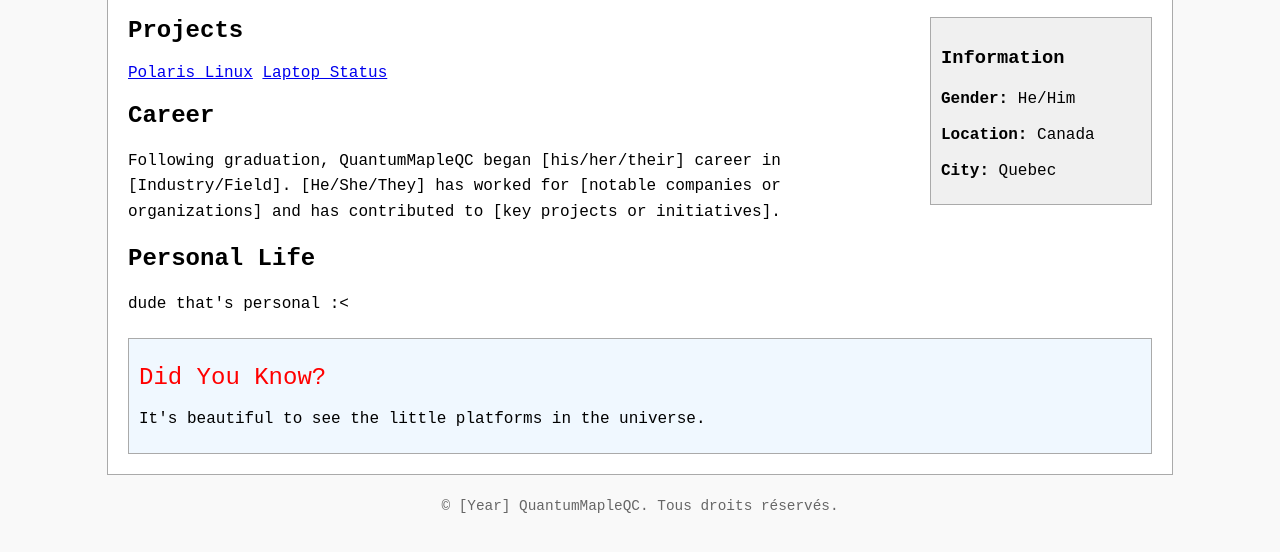
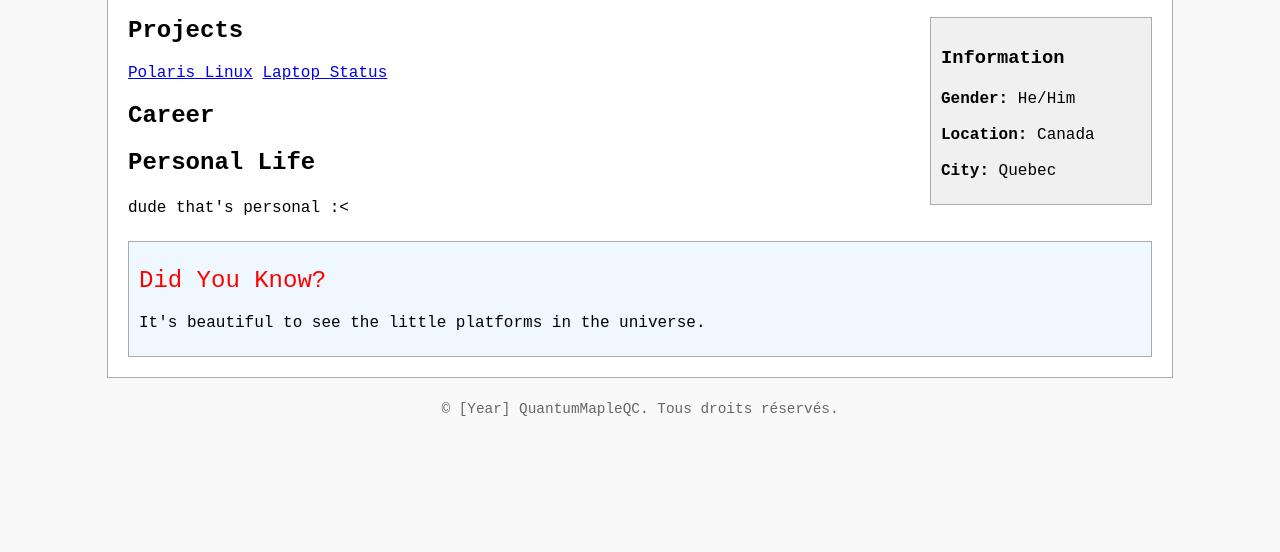
Before and after one commit to QuantumMapleQC/Project-Website, a website: page index.html in a window 1280 px wide. Shown: the part 126-678 px from the top of the page. Drawn offline with Linux system fonts and the light colour scheme.

Commit message:
Update index.html

```diff
--- a/index.html
+++ b/index.html
@@ -82,7 +82,7 @@
         <a href="status.html">Laptop Status</a>
 
         <h2>Career</h2>
-        <p>Following graduation, QuantumMapleQC began [his/her/their] career in [Industry/Field]. [He/She/They] has worked for [notable companies or organizations] and has contributed to [key projects or initiatives].</p>
+        <p></p>
 
         <h2>Personal Life</h2>
         <p>dude that's personal :< </p>
```
